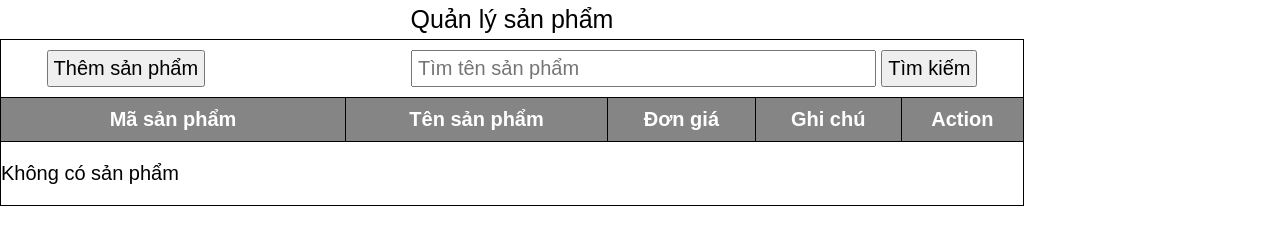
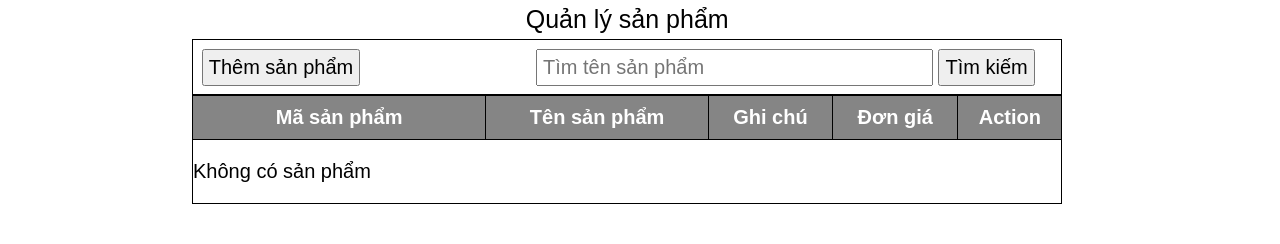
Before and after one commit to theforec/quanly-sanpham, a plain HTML site: page index.html in a window 1280 px wide. Drawn offline with Linux system fonts and the light colour scheme.

Commit message:
fix bug + UI

```diff
--- a/index.html
+++ b/index.html
@@ -23,18 +23,36 @@
             <input id="ghiChu" type="text" placeholder="Ghi chú" />
           </form>
           <form action="" id="formButton">
-            <button id="confirm" type="button" onclick="confirmAdd()">Xác nhận</button>
+            <button id="confirm" type="button" onclick="confirmAdd()">
+              Xác nhận
+            </button>
             <button id="save" type="button" onclick="saveEdit()">Lưu</button>
-            <button id="clear" type="button" onclick="clearItem()">Thử lại</button>
+            <button id="clear" type="button" onclick="clearItem()">
+              Thử lại
+            </button>
           </form>
         </div>
       </div>
     </div>
 
     <!-- Display list SP -->
-    <table id="table">
-
+    <table>
+      <tr>
+        <caption id="caption">
+          Quản lý sản phẩm
+        </caption>
+        <th colspan="5" id="searchBar">
+          <button class="buttonAddItem" type="button" onclick="addItem()">
+            Thêm sản phẩm
+          </button>
+          <input type="text" id="searchName" placeholder="Tìm tên sản phẩm" />
+          <button type="button" id="searchButton" onclick="searchItems()">
+            Tìm kiếm
+          </button>
+        </th>
+      </tr>
     </table>
+    <table id="table"></table>
 
     <script src="./js/sripts.js"></script>
   </body>
--- a/js/sripts.js
+++ b/js/sripts.js
@@ -24,9 +24,9 @@ function addHtml(item, index) {
     let content = `<tr>
             <td>${item.maSanPham}</td>
             <td>${item.tenSanPham}</td>
-            <td>${item.donGia}</td>
             <td>${item.ghiChu}</td>
-            <td>
+            <td class="donGia">${item.donGia}</td>
+            <td class="action">
                 <a href='#' onclick="editItem(${index})">Sửa</a> | <a href='#' onclick="deleteItem(${index})">Xoá</a>
             </td>
           </tr>`
@@ -36,25 +36,13 @@ function addStringTable(string) {
     table += string;
 }
 function initTableHeader() {
-    table = `<tr>
-                        <caption id="caption">
-                        Quản lý sản phẩm
-                        </caption>
-                        <th colspan="5" id="searchBar">
-                        <button class="buttonAddItem" type="button" onclick="addItem()">
-                            Thêm sản phẩm
-                        </button>
-                        <input type="text" id="searchName" placeholder="Tìm tên sản phẩm" />
-                        <button type="button" id="searchButton" onclick="searchItems()">Tìm kiếm</button>
-                        </th>
-                    </tr>
-                    <tr id="label">
-                        <td>Mã sản phẩm</td>
-                        <td>Tên sản phẩm</td>
-                        <td>Đơn giá</td>
-                        <td>Ghi chú</td>
-                        <td>Action</td>
-                    </tr>`
+    table = `<tr id="label">
+                <td>Mã sản phẩm</td>
+                <td>Tên sản phẩm</td>
+                <td>Ghi chú</td>
+                <td>Đơn giá</td>
+                <td>Action</td>
+            </tr>`
 }
 
 function initTableContent(tableArray) {
@@ -151,6 +139,14 @@ function confirmAdd() {
     }
 }
 
+function updateDataTable(newArrayList) {
+    table = table.replace(tableContent, "");
+    tableContent = "";
+    initTableContent(newArrayList);
+    addStringTable(tableContent);
+    updateTableDisplay();
+}
+
 function saveEdit() {
     newItem = getValue();
     let index;
@@ -164,13 +160,6 @@ function saveEdit() {
     saveStorage();
     updateDataTable(listItems);
     closeModal();
-}
-function updateDataTable(newArrayList) {
-    table = table.replace(tableContent, "");
-    tableContent = "";
-    initTableContent(newArrayList);
-    addStringTable(tableContent);
-    updateTableDisplay();
 }
 
 function deleteItem(index) {
@@ -192,12 +181,11 @@ function searchItems() {
             listItemsFiltered.push(listItems[index]);
         }
     });
+    txtSearch.value = name;
+
     updateDataTable(listItemsFiltered);
-    document.getElementById("searchName").value = name;
-    // txtSearch.value = name;
+    // document.getElementById("searchName").value = name;
     console.log(txtSearch.value);
-
-
 }
 
 function getValue() {
--- a/styles/styles.css
+++ b/styles/styles.css
@@ -1,7 +1,8 @@
 body {
-  margin: auto;
+  margin: 0 auto;
   font-size: 20px;
   font-family: Arial, Helvetica, sans-serif;
+  padding-left: 15%;
 }
 
 caption {
@@ -23,7 +24,7 @@ caption {
   margin-left: 20%;
 }
 
-#table {
+table {
   width: 80%;
   height: 100%;
   background-color: hsl(0, 0%, 100%);
@@ -33,11 +34,21 @@ table, th, td {
   border-collapse: collapse;
   border: 1px solid black;
 }
-
-th, td {
+#label > td {
   text-align: center;
   padding: 1%;
 }
+th, td {
+  text-align: left;
+  padding: 1%;
+}
+.donGia {
+  padding: 1%;
+}
+.action {
+  text-align: center;
+}
+
 #label {
   background-color: rgb(133, 133, 133);
 }
@@ -121,7 +132,6 @@ th, td {
 
 .close {
   color: white;
-  float: right;
   font-size: 28px;
   font-weight: bold;
 }
```
